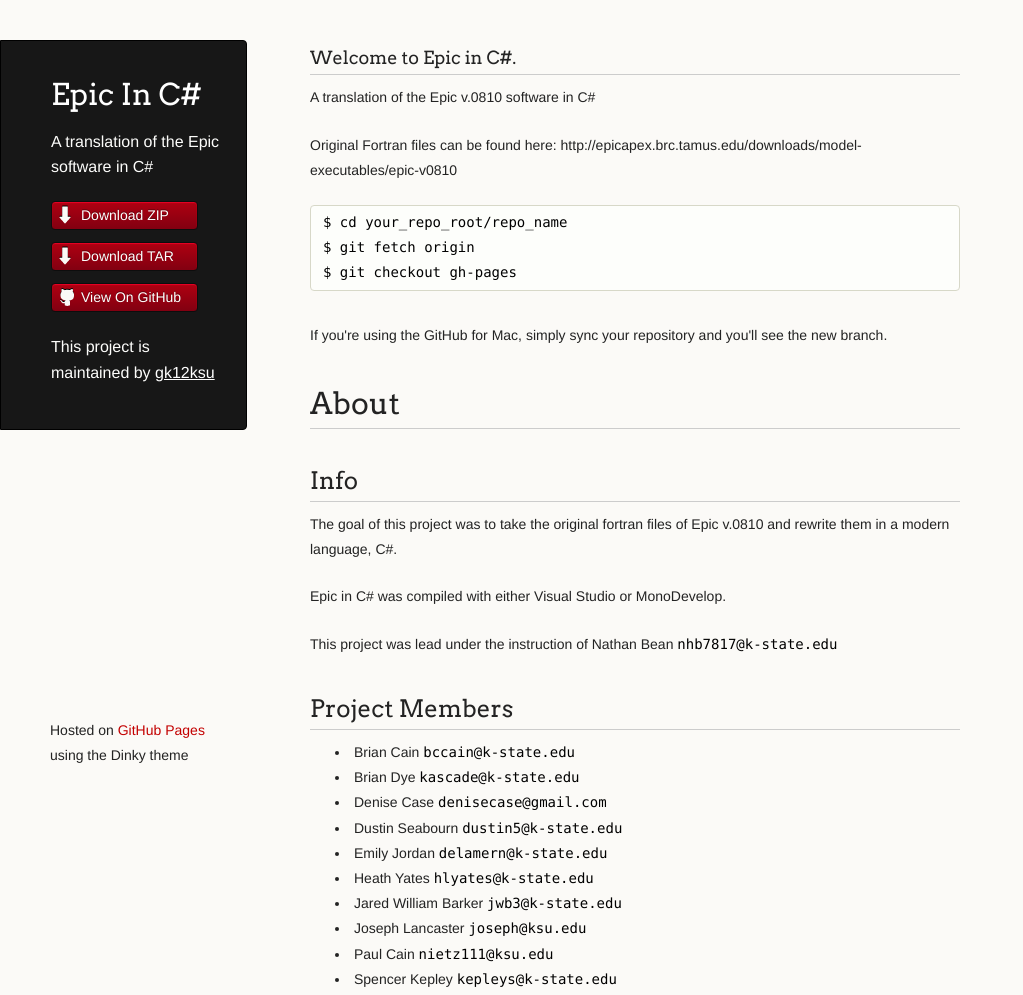
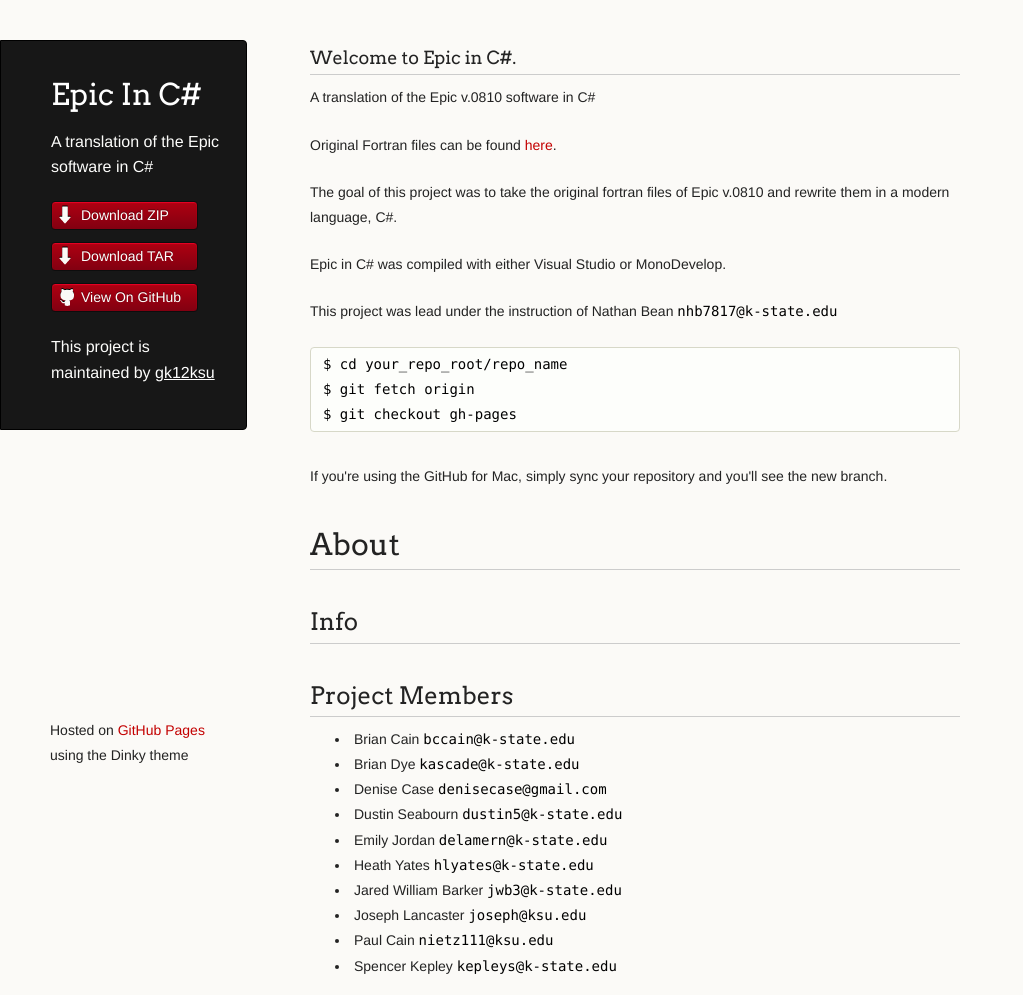
Before and after one commit to gk12ksu/Epic-in-CSharp, a plain HTML site: page index.html in a window 1280 px wide. Shown: the top 995 px of the page, without its empty margins (0-1023 px from the left). Drawn offline with Linux system fonts and the light colour scheme.

Commit message:
Making changes to site

```diff
--- a/index.html
+++ b/index.html
@@ -33,7 +33,16 @@
         <h3>Welcome to Epic in C#.</h3>
 
         <p>A translation of the Epic v.0810 software in C#</p>
-        <p>Original Fortran files can be found here: http://epicapex.brc.tamus.edu/downloads/model-executables/epic-v0810</p>
+        <p>Original Fortran files can be found <a href="http://epicapex.brc.tamus.edu/downloads/model-executables/epic-v0810">here</a>.</p>
+
+        <p>The goal of this project was to take the original fortran files of Epic v.0810 and rewrite them in a modern language, C#.</p>
+        <p>Epic in C# was compiled with either Visual Studio or MonoDevelop.</p>
+        <p>This project was lead under the instruction of Nathan Bean <script type="text/javascript">
+        <!--
+        h='&#x6b;&#x2d;&#x73;&#116;&#x61;&#116;&#x65;&#46;&#x65;&#100;&#x75;';a='&#64;';n='&#110;&#104;&#98;&#x37;&#56;&#x31;&#x37;';e=n+a+h;
+        document.write('<a h'+'ref'+'="ma'+'ilto'+':'+e+'">'+'<code>'+e+'</code>'+'<\/'+'a'+'>');
+        // -->
+        </script><noscript>&#110;&#104;&#98;&#x37;&#56;&#x31;&#x37;&#32;&#x61;&#116;&#32;&#x6b;&#x2d;&#x73;&#116;&#x61;&#116;&#x65;&#32;&#100;&#x6f;&#116;&#32;&#x65;&#100;&#x75;</noscript></p>
 
 <pre><code>$ cd your_repo_root/repo_name
 $ git fetch origin
@@ -45,14 +54,7 @@
 
 <h1 id="about">About</h1>
 <h2 id="info">Info</h2>
-<p>The goal of this project was to take the original fortran files of Epic v.0810 and rewrite them in a modern language, C#.</p>
-<p>Epic in C# was compiled with either Visual Studio or MonoDevelop.</p>
-<p>This project was lead under the instruction of Nathan Bean <script type="text/javascript">
-<!--
-h='&#x6b;&#x2d;&#x73;&#116;&#x61;&#116;&#x65;&#46;&#x65;&#100;&#x75;';a='&#64;';n='&#110;&#104;&#98;&#x37;&#56;&#x31;&#x37;';e=n+a+h;
-document.write('<a h'+'ref'+'="ma'+'ilto'+':'+e+'">'+'<code>'+e+'</code>'+'<\/'+'a'+'>');
-// -->
-</script><noscript>&#110;&#104;&#98;&#x37;&#56;&#x31;&#x37;&#32;&#x61;&#116;&#32;&#x6b;&#x2d;&#x73;&#116;&#x61;&#116;&#x65;&#32;&#100;&#x6f;&#116;&#32;&#x65;&#100;&#x75;</noscript></p>
+
 <h2 id="project-members">Project Members</h2>
 <ul>
 <li>Brian Cain <script type="text/javascript">
```
